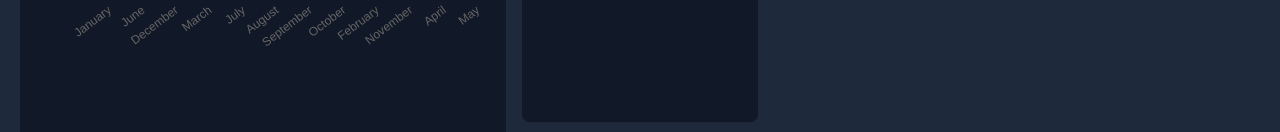
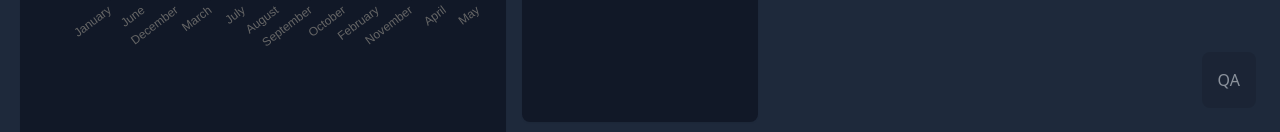
Before and after one commit to leviduncan/sales-insights-portal, a Next.js app: page / in a window 1280 px wide. Shown: the part 668-800 px from the top of the page. Built offline with nearby package versions, Linux system fonts and the light colour scheme.

Commit message:
initial commit

```diff
--- a/src/app/globals.css
+++ b/src/app/globals.css
@@ -38,3 +38,8 @@ body {
 .hover\:text-dark:hover {
   color: var(--color-hover-text);
 }
+
+.bg-color-op {
+  background-color: rgba(0, 0, 0, 0.2);
+  opacity: .5;
+}
--- /dev/null
+++ b/src/components/Branch.tsx
@@ -0,0 +1,15 @@
+import React from 'react'
+
+interface BranchProps {
+  branch: string
+}
+
+const Branch = ({ branch }: BranchProps) => {
+  return (
+    <>
+        <div className="fixed p-4 bottom-0 right-0 bg-color-op rounded-lg m-6 z-50">{branch}</div>
+    </>
+  )
+}
+
+export default Branch
--- a/src/pages/index.tsx
+++ b/src/pages/index.tsx
@@ -14,6 +14,7 @@ import ProfitByProduct from "@/components/ProfitByProduct";
 import TotalIncomeCard from "@/components/TotalIncomeCard";
 import TotalProfitCard from "@/components/TotalProfitCard";
 import TopProductsCard from "@/components/TopProductsCard";
+import Branch from "@/components/Branch";
 
 
 export default function FinancialDashboard() {
@@ -55,6 +56,7 @@ export default function FinancialDashboard() {
   return (
     <div className="min-h-screen bg-gray-100 text-dark dark:bg-dark dark:text-light">
       <Navbar />
+      <Branch branch="QA" />
       <div className="max-w-8x1 mx-auto p-5">
         <Filters
           data={data}
```
